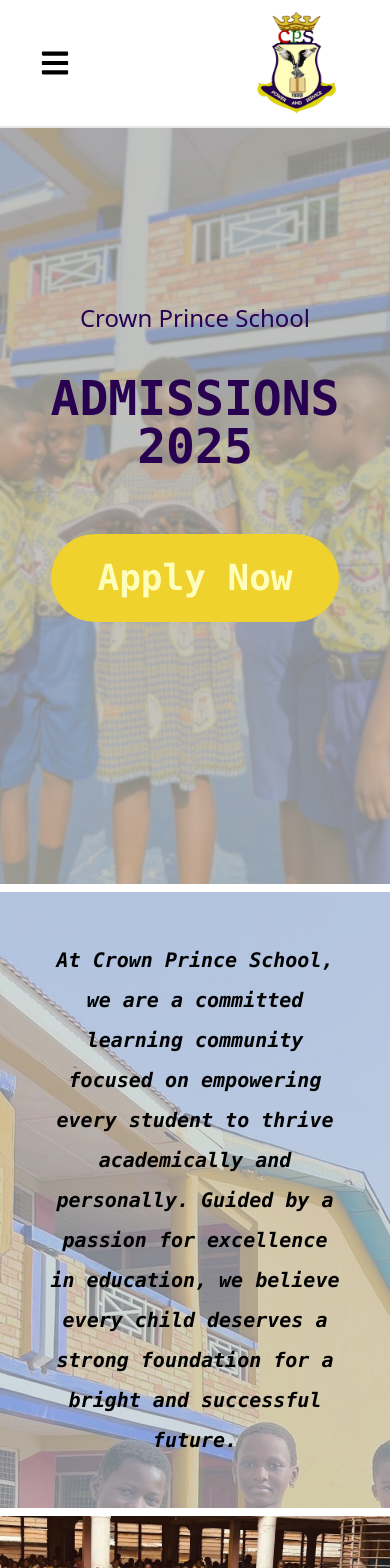
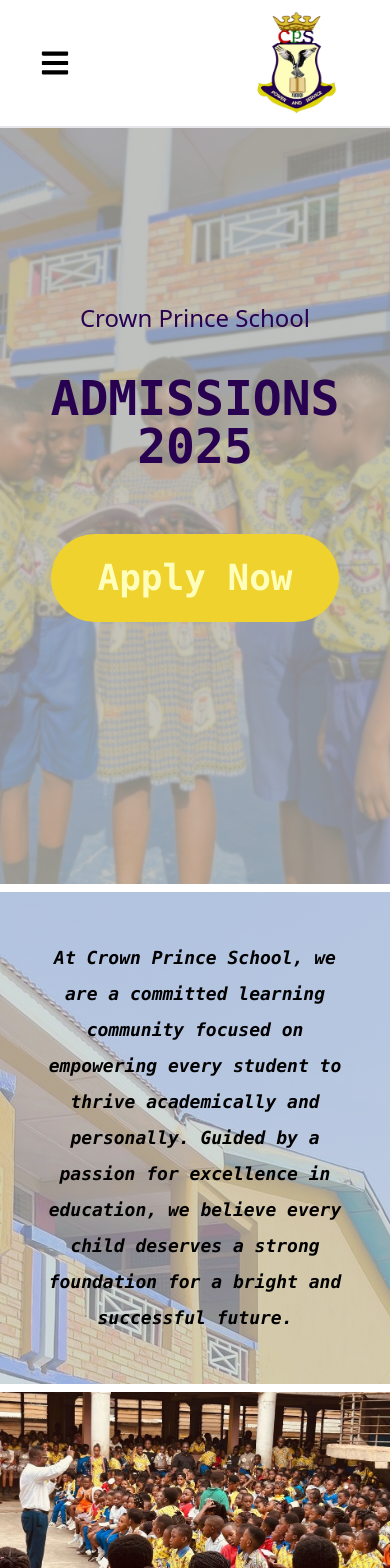
Before and after one commit to JasmineBabaYara/CrownPrinceSchool, a Next.js app: page / in a window 390 px wide. Shown: the top 1568 px of the page. Built offline with nearby package versions, Linux system fonts and the light colour scheme.

Commit message:
responsive mode

```diff
--- a/app/home/page.js
+++ b/app/home/page.js
@@ -21,7 +21,7 @@
       </section>
       <section className='xl:grid flex flex-col grid-cols-2 mt-2 gap-2'>
         <div className="flex items-center justify-center homeSecond w-full">
-          <p className="text-xl font-mono text-black font-semibold p-12 leading-loose italic text-center">At Crown Prince School, we are a committed learning community focused on empowering every student to thrive academically and personally. Guided by a passion for excellence in education, we believe every child deserves a strong foundation for a bright and successful future.</p>
+          <p className="sm:text-xl text-lg font-mono text-black font-semibold p-12 leading-loose italic text-center">At Crown Prince School, we are a committed learning community focused on empowering every student to thrive academically and personally. Guided by a passion for excellence in education, we believe every child deserves a strong foundation for a bright and successful future.</p>
         </div>
         <div>
           <img src="/images/homeSecond.jpg" width="100%"  />
@@ -59,7 +59,7 @@
       </section>
       <section className="flex flex-col items-center mt-6">
         <div className="bg-[#0e2973]">
-          <p className="text-2xl text-white font-medium font-mono text-center lg:p-20 p-2 leading-loose">At Crown Prince School, we aim to spark a lifelong love for learning. Our child-centered approach, guided by the Finnish curriculum, emphasizes cross-curricular themes and collaborative teaching to support every learner’s growth</p>
+          <p className="lg:text-2xl text-lg text-white font-medium font-mono text-center lg:p-20 p-2 leading-loose">At Crown Prince School, we aim to spark a lifelong love for learning. Our child-centered approach, guided by the Finnish curriculum, emphasizes cross-curricular themes and collaborative teaching to support every learner’s growth</p>
         </div>
         <img src="/images/homefooter.jpg" width="auto" height="" className='' />
       </section>
```
